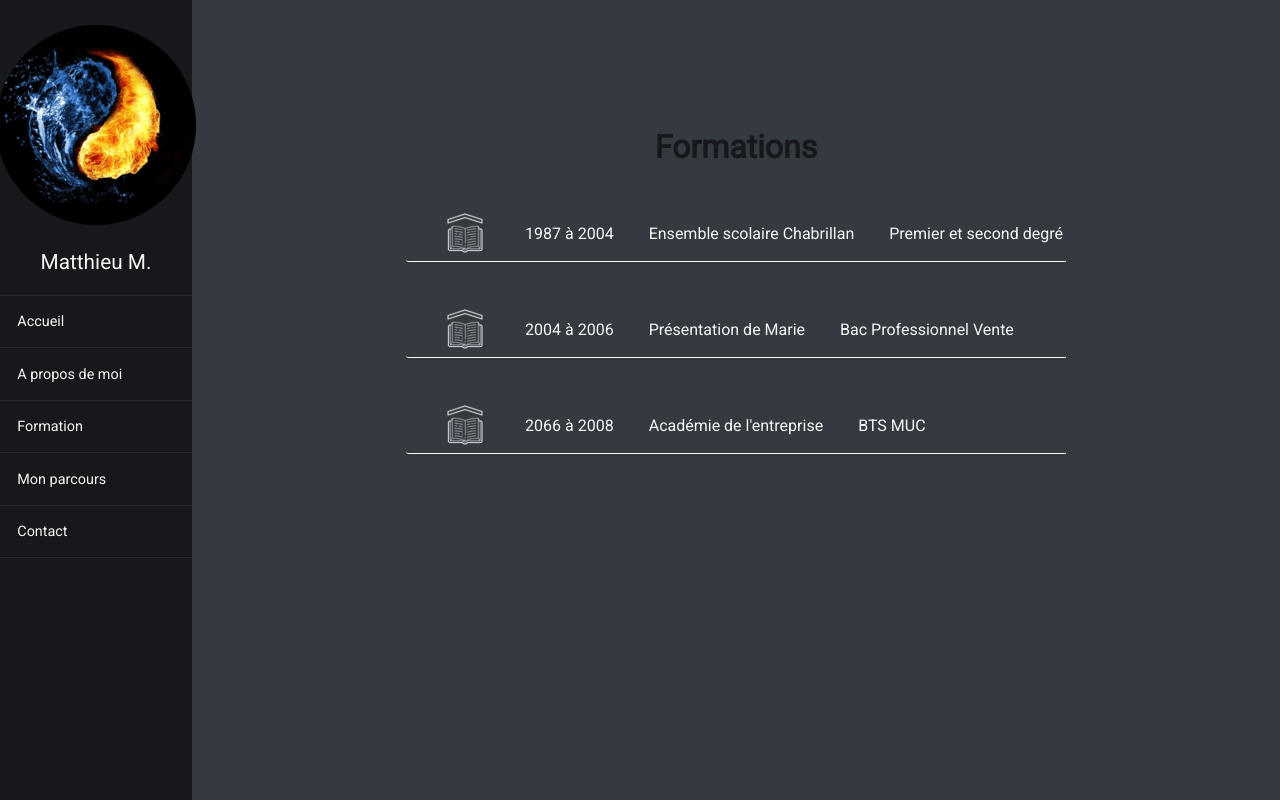
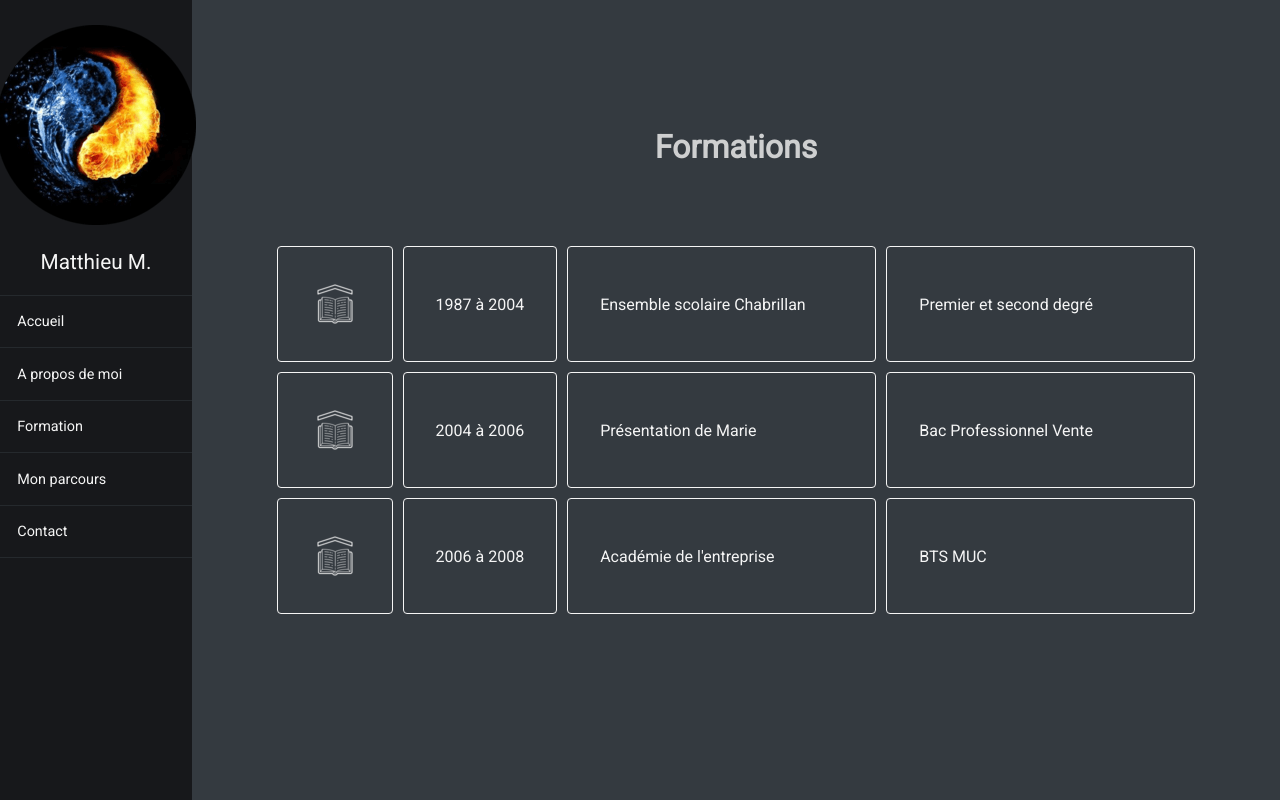
Before and after one commit to Vangelis-26/Mon_CV, a plain HTML site: page formation.html in a window 1280 px wide. Drawn offline with Linux system fonts and the light colour scheme.

Commit message:
Refactor: Replace table by div with grid system

```diff
--- a/formation.html
+++ b/formation.html
@@ -37,33 +37,21 @@
             </nav>
         </div>
         <div class="carre-formation">
-            <h1>Formations</h1>
-            <table>
-                <thead>
-                    <tr>
-                        <td><img src="icones/icone-ecole.png"></td>
-                        <td>1987 à 2004</td>
-                        <td><a target="_blank"  href="chabrillan.html" class="chabrillan"> Ensemble scolaire Chabrillan</td></a>
-                        <td>Premier et second degré</td>
-                    </tr>
-                </thead>
-                <tbody>
-                    <tr>
-                        <td><img src="icones/icone-ecole.png"></td>
-                        <td>2004 à 2006</td>
-                        <td><a target="_blank"  href="presentation-de-marie.html" class ="presentation-de-marie">Présentation de Marie</td></a>
-                        <td>Bac Professionnel Vente</td>
-                    </tr>
-                </tbody>
-                <tfoot>
-                    <tr>
-                        <td><img src="icones/icone-ecole.png"></td>
-                        <td>2066 à 2008</td>
-                        <td></a>Académie de l'entreprise</td>
-                        <td>BTS MUC</td>
-                    </tr>
-                </tfoot>
-            </table>
+        <h1>Formations</h1>
+            <div class="table">
+                <div class="school"><img src="icones/icone-ecole.png"></div>
+                <div class="school">1987 à 2004</div>
+                <div class="school"><a target="_blank"  href="chabrillan.html" class="chabrillan"> Ensemble scolaire Chabrillan</div></a>
+                <div class="school">Premier et second degré</div>
+                <div class="school"><img src="icones/icone-ecole.png"></div>
+                <div class="school">2004 à 2006</div>
+                <div class="school"><a target="_blank"  href="presentation-de-marie.html" class ="presentation-de-marie">Présentation de Marie</div></a>
+                <div class="school">Bac Professionnel Vente</div>
+                <div class="school"><img src="icones/icone-ecole.png"></div>
+                <div class="school">2006 à 2008</div>
+                <div class="school"></a>Académie de l'entreprise</div>
+                <div class="school">BTS MUC</div>
+            </div>
         </div>
     </div>
 </body>
--- a/style.css
+++ b/style.css
@@ -5,6 +5,12 @@
 body {
     font-family: 'Roboto', sans-serif;
     background-color: #343A40;
+}
+
+h1 {
+    color: whitesmoke;
+    opacity: 80%;
+    padding-bottom: 5rem;
 }
 
 .carre-formation {
@@ -16,26 +22,24 @@ body {
     color: #17181B;
 }
 
-table a {
+.carre-formation a {
     color: whitesmoke;
     text-decoration: none;
 }
 
-table {
+.school {
+    color: whitesmoke;
+    text-align: start;
     display: flex;
-    flex-direction: column;
-    color: whitesmoke;
-    text-decoration: none;
+    justify-content: start;
+    align-items: center;
+    border: 1px solid whitesmoke;
+    border-radius: 4px 4px 4px 4px;
+    padding: 2rem;
 }
 
-tr, td {
-    padding-top: 2.5em;
-    padding-left: 2em;
+.table {
+    display: grid;
+    grid-template-columns: 0.5fr 1fr 2fr 2fr;
+    gap: 10px;
 }
-
-thead,
-tbody,
-tfoot {
-    border-bottom: 1px solid whitesmoke;
-    border-bottom-left-radius: 3px;
-}
```
